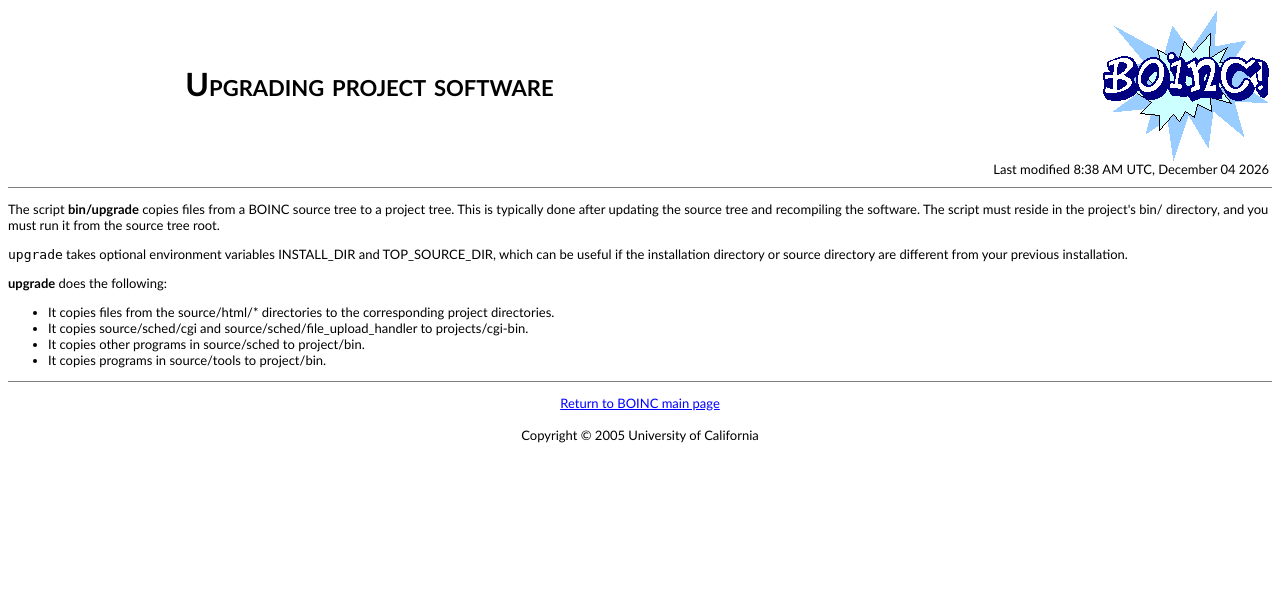
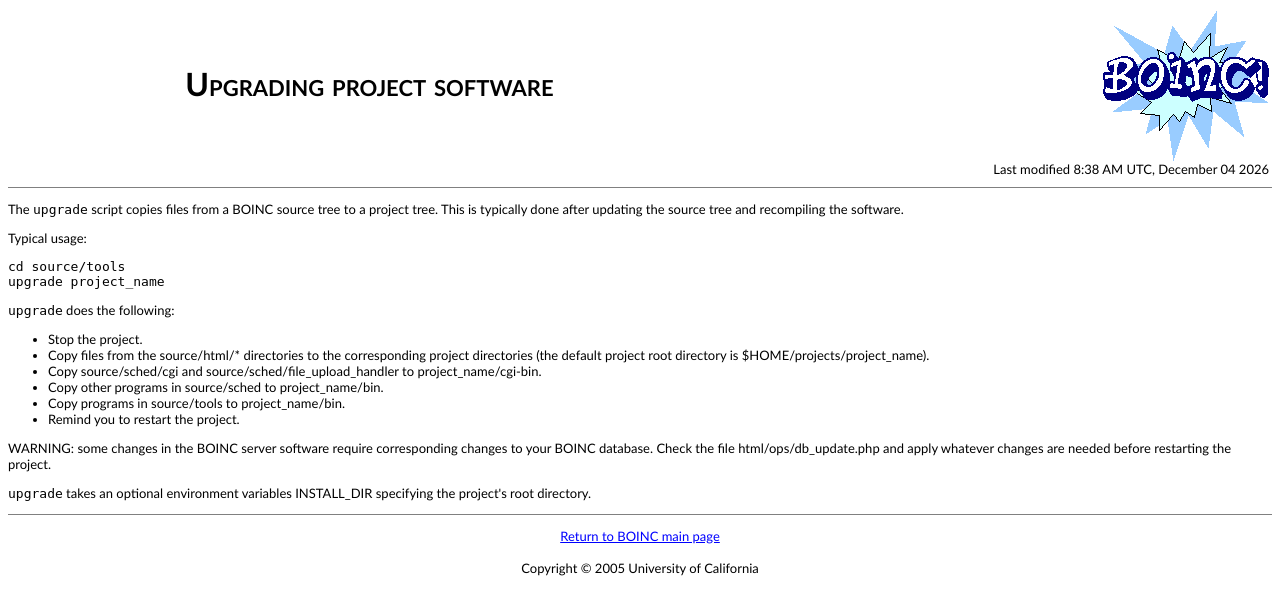
Before and after one commit to BOINC/boinc-site, a PHP site: page /hamid_cgi/tool_upgrade.php in a window 1280 px wide. Shown: the top 615 px of the page. Run offline with PHP 8.4, Linux system fonts and the light colour scheme.

Commit message:
*** empty log message ***
svn path=/trunk/boinc/; revision=5678

```diff
--- a/index.php
+++ b/index.php
@@ -82,7 +82,7 @@ BOINC-based distributed computing projects include:
 <a href=http://climateprediction.net>Climateprediction.net</a>:
 Improve the accuracy of long-term climate prediction.
 <li>
-<a href=http://www.physics2005.org/events/einsteinathome/index.html>Einstein@home</a>:
+<a href=http://einstein.phys.uwm.edu/>Einstein@home</a>:
 search data from the Laser Interferometer Gravitational wave Observatory (LIGO)
 in the US and from the GEO 600 gravitational wave observatory in Germany for signals coming from rapidly rotating neutron stars, known as pulsars.
 <li>
--- a/tool_upgrade.php
+++ b/tool_upgrade.php
@@ -1,37 +1,47 @@
 <?php
    require_once("docutil.php");
    page_head("Upgrading project software");
-?>
+echo "
+<p>
+The <code>upgrade</code> script copies files from a BOINC source tree to a
+project tree.
+This is typically done after updating the source tree and
+recompiling the software.
 
 <p>
-  The script <b>bin/upgrade</b> copies files from a BOINC source tree to a
-  project tree.  This is typically done after updating the source tree and
-  recompiling the software.  The script must reside in the project's bin/
-  directory, and you must run it from the source tree root.
-</p>
+Typical usage:
+<pre>
+cd source/tools
+upgrade project_name
+</pre>
 
 <p>
-  <code>upgrade</code> takes optional environment variables INSTALL_DIR and
-  TOP_SOURCE_DIR, which can be useful if the installation directory or source
-  directory are different from your previous installation.
-</p>
+<code>upgrade</code> does the following:
+<ul>
+<li> Stop the project.
+<li>
+Copy files from the source/html/* directories to the corresponding
+project directories
+(the default project root directory is \$HOME/projects/project_name).
+<li>
+Copy source/sched/cgi and source/sched/file_upload_handler to
+project_name/cgi-bin.
+<li>
+Copy other programs in source/sched to project_name/bin.
+<li>
+Copy programs in source/tools to project_name/bin.
+<li> Remind you to restart the project.
+</ul>
 
 <p>
-  <b>upgrade</b> does the following:
-  <ul>
-    <li>
-      It copies files from the source/html/* directories to the corresponding
-      project directories.
-    <li>
-      It copies source/sched/cgi and source/sched/file_upload_handler to
-      projects/cgi-bin.
-    <li>
-      It copies other programs in source/sched to project/bin.
-    <li>
-      It copies programs in source/tools to project/bin.
-  </ul>
-</p>
+WARNING: some changes in the BOINC server software
+require corresponding changes to your BOINC database.
+Check the file html/ops/db_update.php
+and apply whatever changes are needed before restarting the project.
+<p>
+<code>upgrade</code> takes an optional environment variables INSTALL_DIR
+specifying the project's root directory.
 
-<?php
-   page_tail();
+";
+page_tail();
 ?>
```
Also changed, not shown: tool_update_versions.php (+4 -21 lines), tool_xadd.php (+12 -8 lines).
